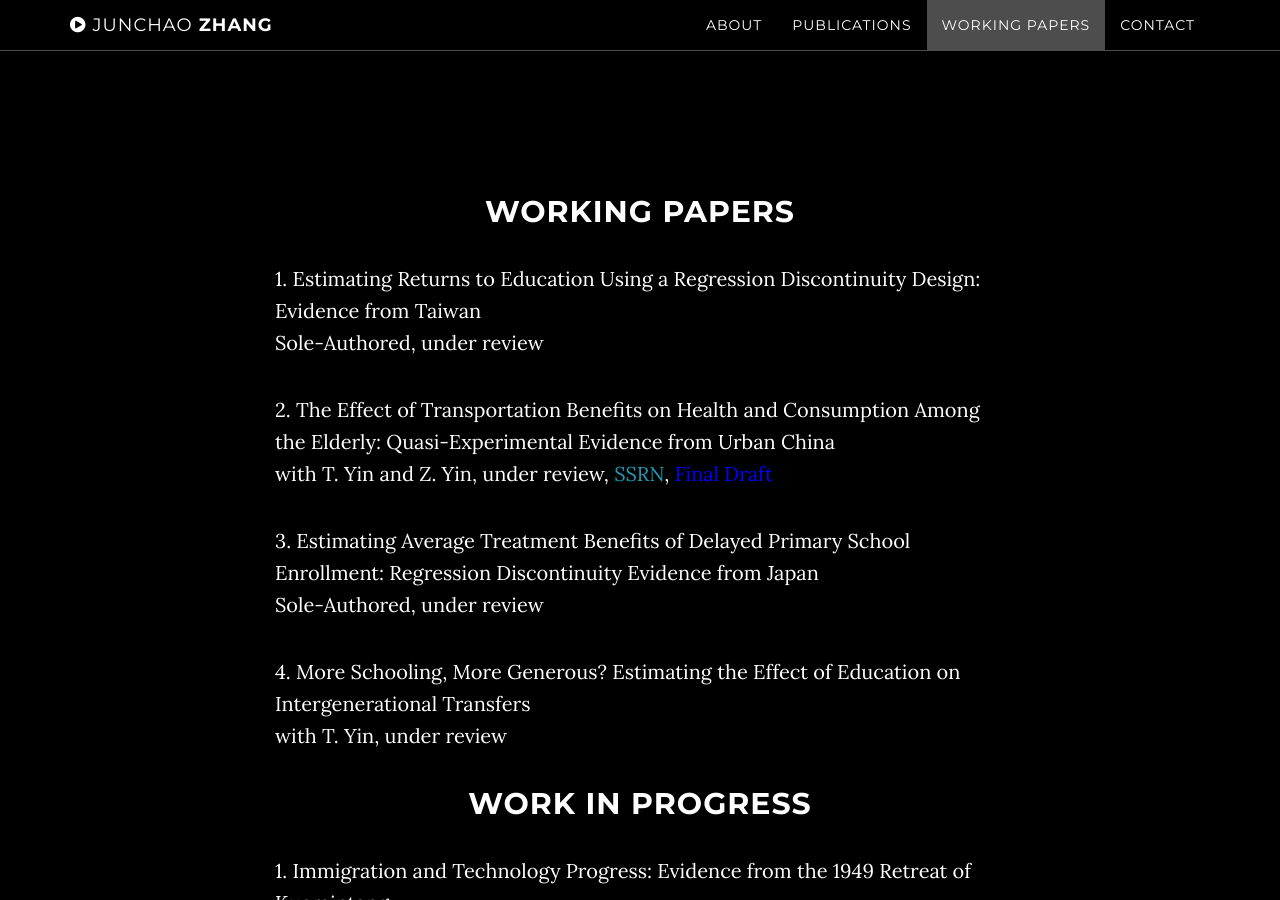
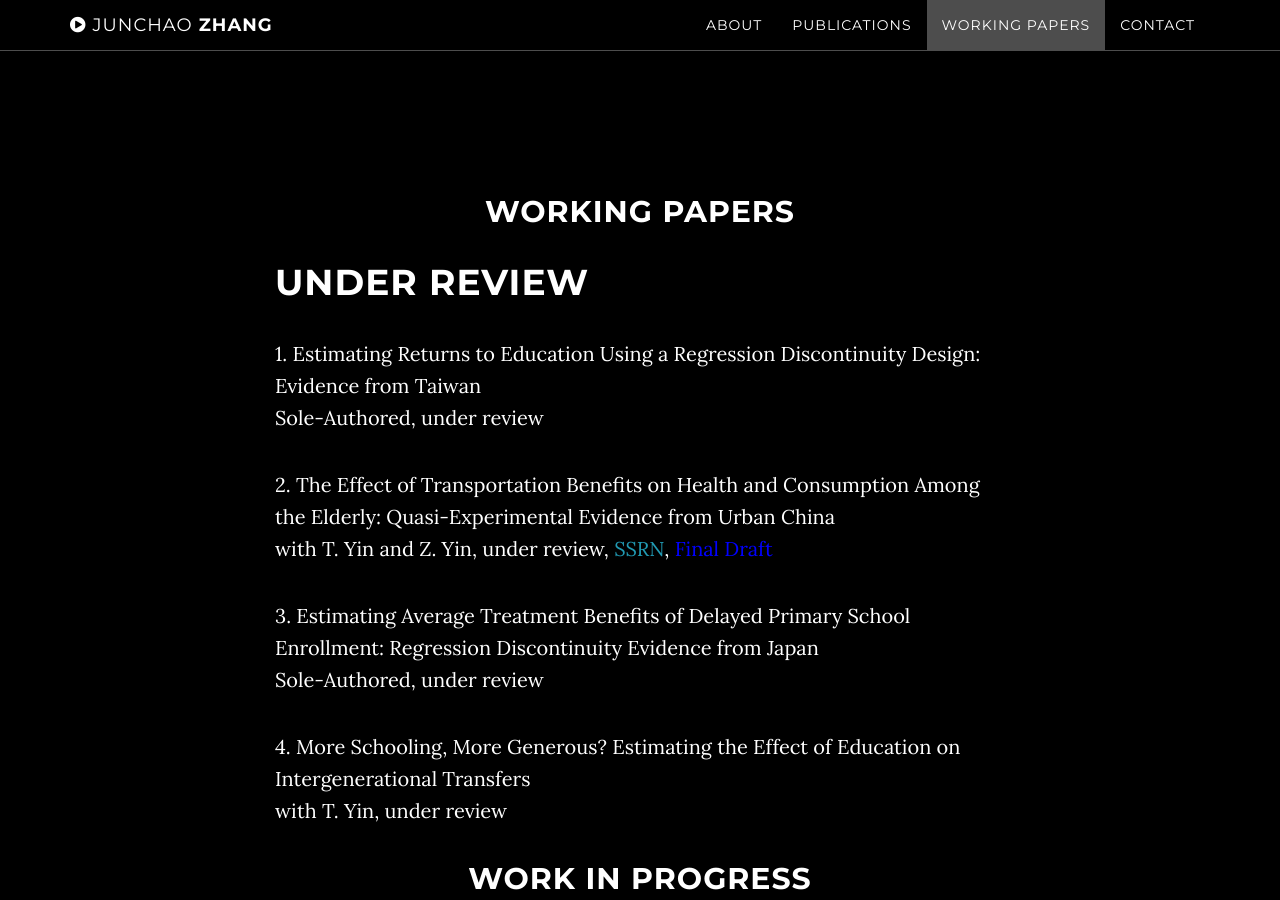
Before and after one commit to ztempest0218/ztempest0218.github.io, a Jekyll site: the page built from index.html, in a window 1280 px wide and 900 px high, scrolled down 2332 px. Built offline with Jekyll 4.4.1, drawn with Linux system fonts in a browser that asks for light colours.

Commit message:
Update workingpapers.html

```diff
--- a/_includes/workingpapers.html
+++ b/_includes/workingpapers.html
@@ -4,6 +4,7 @@
             <div class="container">
                 <div class="col-lg-8 col-lg-offset-2">
                     <h2>Working Papers</h2>
+<h1 align="left">Under Review</h1>
 <p align="left">1. Estimating Returns to Education Using a Regression Discontinuity Design: Evidence from Taiwan<br \>
 Sole-Authored, under review</p>
 
```
